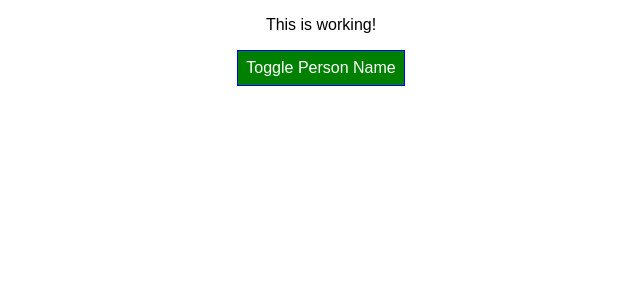
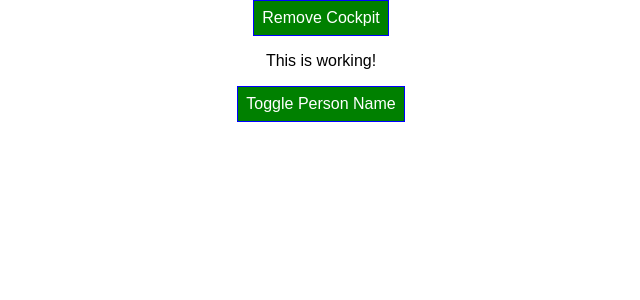
Before and after one commit to kokomyohein2/react-complete-guide, a React app: page / in a window 1280 px wide. Shown: the top 300 px of the page, without its empty margins (319-959 px from the left). Built offline with nearby package versions, Linux system fonts and the light colour scheme.

Commit message:
095 : Cleaning up with Lifecycle Hooks & useEffect()

```diff
--- a/src/components/Cockpit/Cockpit.js
+++ b/src/components/Cockpit/Cockpit.js
@@ -9,9 +9,18 @@
         setTimeout(() => {
             alert('Saved data to cloud!');
         }, 1000);
+        return () => {
+            console.log('[Cockpit.js] cleanup work ');
+        };
     }, []); //execute when first time run app
     // },[props.persons]); //execute when persons called //can have multiple by comma
 
+    useEffect(()=>{
+        console.log('[Cockpit.js] 2nd useEffect');
+        return () => {
+            console.log('[Cockpit.js] 2nd cleanup work ');
+        };
+    })
     const assignedClasses = [];
     let btnClass = "";
 
--- a/src/components/Persons/Persons.js
+++ b/src/components/Persons/Persons.js
@@ -19,6 +19,10 @@
         console.log(snapshot);
     }
 
+    componentWillUnmount() {
+        console.log('[Persons.js] componentWillUnmount');
+    }
+
     render() {
         console.log('[Persons.js] rendering...');
         return this.props.persons.map((person, index) => {
--- a/src/containers/App.js
+++ b/src/containers/App.js
@@ -16,7 +16,9 @@
             {id: "a2", name: "Manu", age: 29},
             {id: "a3", name: "Steph", age: 26}
         ],
-        showPersons: false
+        otherState: 'some other value',
+        showPersons: false,
+        showCockpit: true
     };
 
     static getDerivedStateFromProps(props, state) {
@@ -79,11 +81,20 @@
 
         return (
             <div className={classes.App}>
-                <Cockpit
-                    showPersons={this.state.showPersons}
-                    persons={this.state.persons}
-                    clicked={this.togglePersonHandler}
-                />
+                <button
+                    onClick={() => {
+                        this.setState({showCockpit: false});
+                    }}
+                >
+                    Remove Cockpit
+                </button>
+                {this.state.showCockpit ? (
+                    <Cockpit
+                        showPersons={this.state.showPersons}
+                        persons={this.state.persons}
+                        clicked={this.togglePersonHandler}
+                    />
+                ) : null}
                 {persons}
             </div>
         );
```
